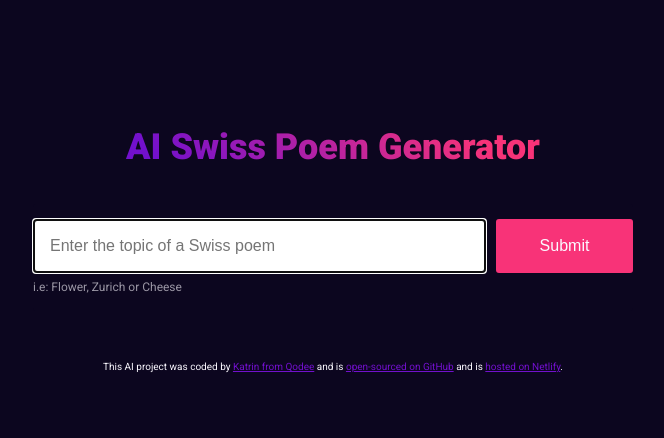
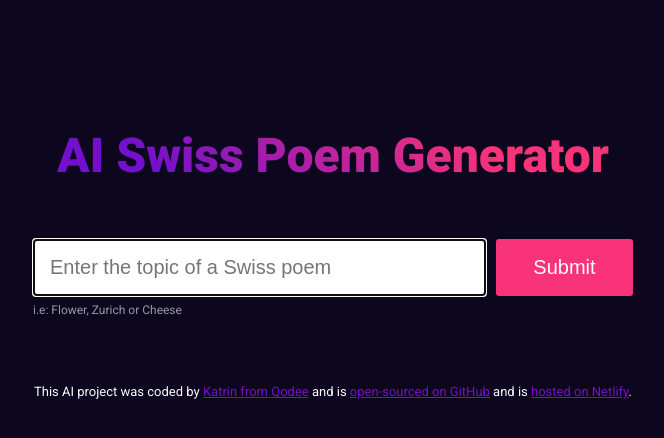
Before and after one commit to Cauuma/Swiss-Poem-Generator, a plain HTML site: page index.html in a window 1280 px wide. Shown: the whole page, without its empty margins (307-971 px from the left). Drawn offline with nearby package versions, Linux system fonts and the light colour scheme.

Commit message:
css font size

```diff
--- a/src/style.css
+++ b/src/style.css
@@ -19,7 +19,7 @@ header {
 h1 {
   text-align: center;
   font-weight: 800;
-  font-size: 36px;
+  font-size: 48px;
   line-height: 1.5;
 
   /** TEXT GRADIENT */
@@ -54,7 +54,7 @@ form {
   padding: 16px;
   border: 1px solid rgba(39, 33, 66, 0.5);
   width: 80%;
-  font-size: 16px;
+  font-size: 20px;
   border-radius: 3px;
   line-height: 20px;
   color: #272044;
@@ -65,7 +65,7 @@ form {
   color: #fbf8ff;
   border: none;
   width: 150px;
-  font-size: 16px;
+  font-size: 20px;
   border-radius: 3px;
   padding: 14px 24px;
   background-color: #f83378;
@@ -77,7 +77,7 @@ form {
 }
 
 .poem {
-  font-size: 16px;
+  font-size: 20px;
   background-color: #f1eaee;
   padding: 20px;
   line-height: 2;
@@ -102,7 +102,7 @@ form {
 
 footer {
   text-align: center;
-  font-size: 10px;
+  font-size: 13px;
   margin-top: 50px;
   color: #fbf8ff;
 }
```
